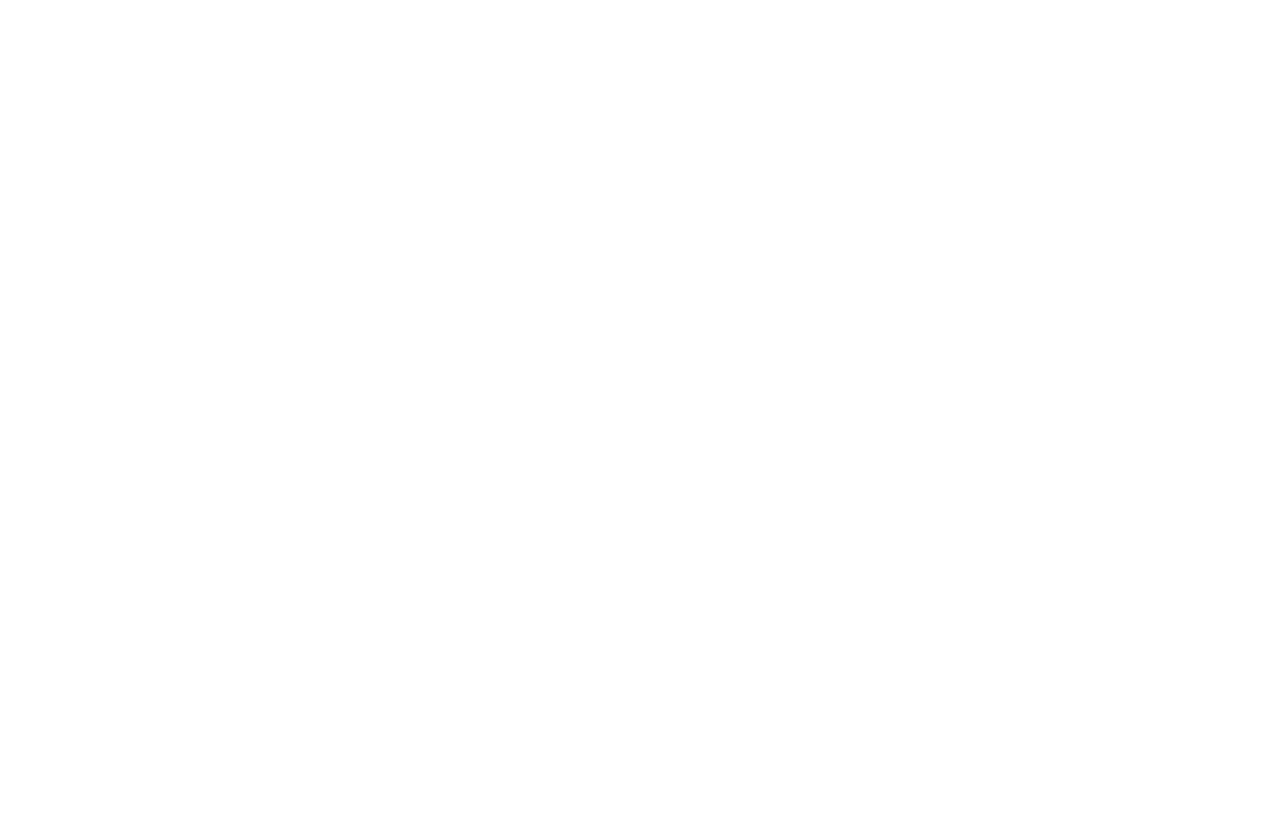
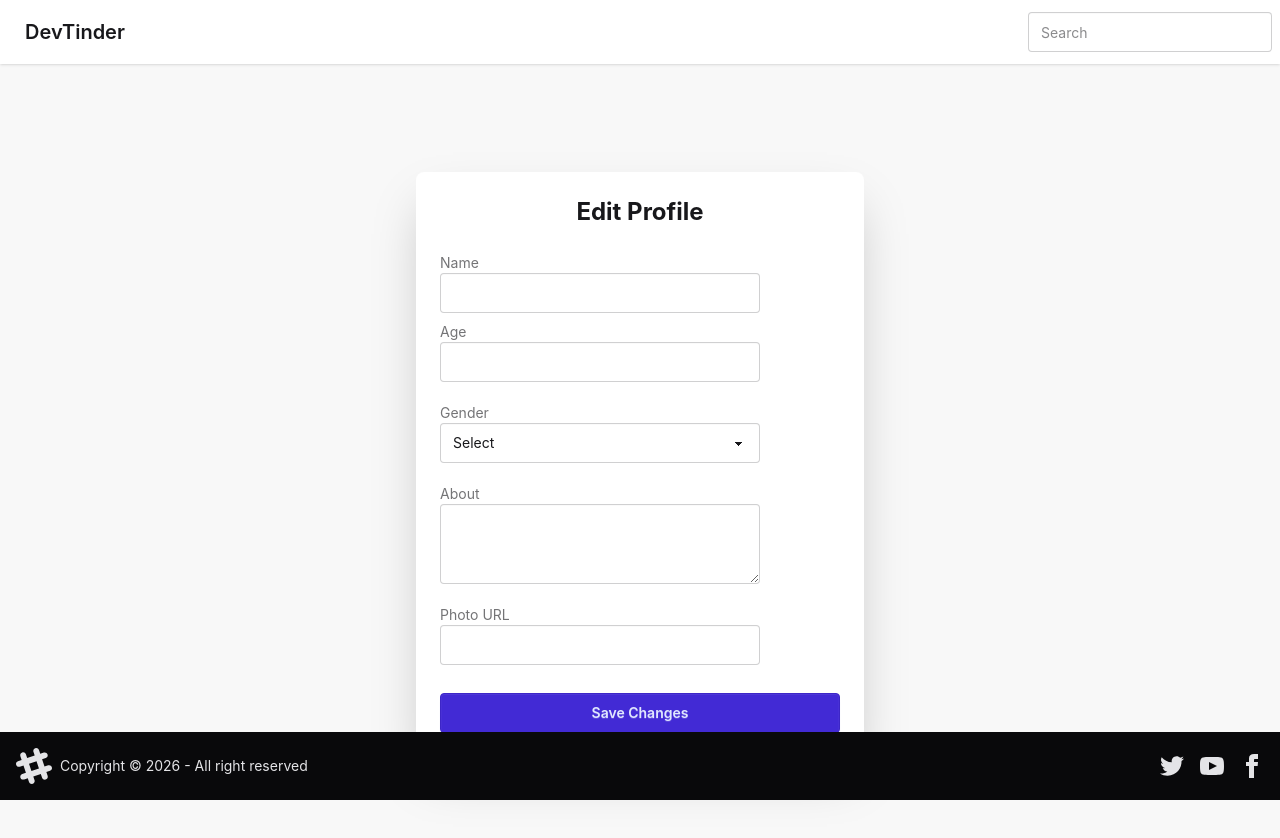
Before and after one commit to TanvirKaurBedi/DevTinder, a React app in the folder frontend/: page /profile in a window 1280 px wide. Before the commit this address had no page. Shown: the top 838 px of the page. Before the commit the page ends 800 px from the top, so only its background shows below. Built offline with nearby package versions, Linux system fonts and the light colour scheme; no server answers; the HTML template or start-up script is replaced by a standard one.

Commit message:
added User Card , Added EditProfile Funtionality

```diff
--- a/frontend/src/App.jsx
+++ b/frontend/src/App.jsx
@@ -4,6 +4,7 @@
 import { Provider } from "react-redux";
 import appStore from "./utils/appStore";
 import Feed from "./components/Feed.jsx";
+import Profile from "./components/Profile.jsx";
 function App() {
   return (
     <>
@@ -20,6 +21,7 @@
             >
               <Route path="/login" element={<Login />} />
               <Route path="/feed" element={<Feed />} />
+              <Route path="/profile" element={<Profile />} />
             </Route>
           </Routes>
         </BrowserRouter>
--- /dev/null
+++ b/frontend/src/components/EditProfile.jsx
@@ -0,0 +1,140 @@
+import { useState } from "react";
+import axios from "axios";
+import BASE_URL from "../utils/constants";
+import { useSelector, useDispatch } from "react-redux";
+import { addUser } from "../utils/userSlice";
+
+const EditProfile = () => {
+  const user_res = useSelector((store) => store.user);
+  const [name, setName] = useState(user_res?.name || "");
+  const [gender, setGender] = useState(user_res?.gender || "");
+  const [about, setAbout] = useState(user_res?.about || "");
+  const [photoUrl, setPhotoUrl] = useState(user_res?.photoUrl || "");
+  const [message, setMessage] = useState("");
+  const [error, setError] = useState("");
+  const [age, setAge] = useState(user_res?.age || "");
+  const dispatch = useDispatch();
+
+  const handleUpdate = async () => {
+    try {
+      const res = await axios.patch(
+        BASE_URL + "/profile/edit",
+        {
+          name,
+          gender,
+          about,
+          photoUrl,
+          age,
+        },
+        { withCredentials: true },
+      );
+      console.log("RES", res);
+      dispatch(addUser(res.data.data));
+      setMessage("Profile updated successfully");
+      setError("");
+    } catch (err) {
+      console.log("EKSSSS", err.response.data.message);
+      setMessage("");
+      setError(err.response?.data?.message || "Failed to update profile");
+      return res.status(500).json({
+        message: err.message || "Server error",
+      });
+    }
+  };
+
+  return (
+    <div className="min-h-screen flex items-center justify-center bg-base-200">
+      <div className="card w-full max-w-md shadow-2xl bg-base-100">
+        <div className="card-body">
+          <h2 className="text-2xl font-bold text-center mb-4">Edit Profile</h2>
+
+          {/* Name */}
+          <div className="form-control">
+            <label className="label w-[100px]">
+              <span className="label-text">Name</span>
+            </label>
+            <input
+              type="text"
+              value={name}
+              onChange={(e) => setName(e.target.value)}
+              className="input input-bordered"
+            />
+          </div>
+
+          <div className="form-control">
+            <label className="label w-[100px]">
+              <span className="label-text">Age</span>
+            </label>
+            <input
+              type="number"
+              value={age}
+              onChange={(e) => setAge(e.target.value)}
+              className="input input-bordered"
+            />
+          </div>
+
+          {/* Gender */}
+          <div className="form-control mt-3">
+            <label className="label w-[100px]">
+              <span className="label-text">Gender</span>
+            </label>
+            <select
+              className="select select-bordered"
+              value={gender}
+              onChange={(e) => setGender(e.target.value)}
+            >
+              <option value="">Select</option>
+              <option value="male">Male</option>
+              <option value="female">Female</option>
+              <option value="other">Other</option>
+            </select>
+          </div>
+
+          {/* About */}
+          <div className="form-control mt-3">
+            <label className="label w-[100px]">
+              <span className="label-text">About</span>
+            </label>
+            <textarea
+              value={about}
+              onChange={(e) => setAbout(e.target.value)}
+              className="textarea textarea-bordered"
+            />
+          </div>
+
+          {/* Photo URL */}
+          <div className="form-control mt-3">
+            <label className="label w-[100px]">
+              <span className="label-text">Photo URL</span>
+            </label>
+            <input
+              type="text"
+              value={photoUrl}
+              onChange={(e) => setPhotoUrl(e.target.value)}
+              className="input input-bordered"
+            />
+          </div>
+
+          {/* Success Message */}
+          {message && (
+            <p className="text-green-500 text-sm mt-3 text-center">{message}</p>
+          )}
+
+          {/* Error Message */}
+          {error && (
+            <p className="text-error text-sm mt-3 text-center">{error}</p>
+          )}
+
+          {/* Button */}
+          <div className="form-control mt-5">
+            <button className="btn btn-primary w-full" onClick={handleUpdate}>
+              Save Changes
+            </button>
+          </div>
+        </div>
+      </div>
+    </div>
+  );
+};
+
+export default EditProfile;
--- a/frontend/src/components/Feed.jsx
+++ b/frontend/src/components/Feed.jsx
@@ -1,7 +1,33 @@
+import { useEffect } from "react";
+import { useDispatch, useSelector } from "react-redux";
+import axios from "axios";
+import { setFeedPosts } from "../utils/feedSlice";
+import BASE_URL from "../utils/constants";
+import UserCard from "./UserCard";
+
 const Feed = () => {
+  const dispatch = useDispatch();
+  const posts = useSelector((store) => store.feed.posts);
+  const fetchFeed = async () => {
+    try {
+      const res = await axios.get(BASE_URL + "/feed", {
+        withCredentials: true,
+      });
+      dispatch(setFeedPosts(res.data.data));
+    } catch (err) {
+      console.error("Error fetching feed:", err);
+    }
+  };
+  useEffect(() => {
+    fetchFeed();
+  }, []);
   return (
     <>
-      <div>Feed</div>
+      {posts.map((post) => (
+        <div key={post.id} className="mb-4 flex justify-center">
+          <UserCard post={post} />
+        </div>
+      ))}
     </>
   );
 };
--- a/frontend/src/components/Navbar.jsx
+++ b/frontend/src/components/Navbar.jsx
@@ -23,10 +23,14 @@
     }
   };
 
+  const handleProfile = () => {
+    navigate("/profile");
+  };
+
   return (
     <div className="navbar bg-base-100 shadow-sm">
       <div className="flex-1">
-        <a className="btn btn-ghost text-xl">daisyUI</a>
+        <a className="btn btn-ghost text-xl">DevTinder</a>
       </div>
       <div className="flex gap-2">
         <input
@@ -50,9 +54,8 @@
               className="menu menu-sm dropdown-content bg-base-100 rounded-box z-1 mt-3 w-52 p-2 shadow"
             >
               <li>
-                <a className="justify-between">
+                <a className="justify-between" onClick={handleProfile}>
                   Profile
-                  <span className="badge">New</span>
                 </a>
               </li>
               <li>
--- /dev/null
+++ b/frontend/src/components/Profile.jsx
@@ -0,0 +1,10 @@
+import EditProfile from "./EditProfile";
+
+const Profile = () => {
+  return (
+    <>
+      <EditProfile />
+    </>
+  );
+};
+export default Profile;
--- /dev/null
+++ b/frontend/src/components/UserCard.jsx
@@ -0,0 +1,25 @@
+const UserCard = ({ post }) => {
+  return (
+    <div className="card bg-base-200 w-96 shadow-sm">
+      <figure>
+        <img src={post.photoUrl} alt={post.name} />
+      </figure>
+      <div className="card-body">
+        <h2 className="card-title">{post.name}</h2>
+        {post.age && post.gender && (
+          <div className="flex flex-col gap-2">
+            <p> {post.age}</p>
+            <p> {post.gender}</p>
+          </div>
+        )}
+        <p>{post.about}</p>
+        <div className="card-actions justify-end">
+          <button className="btn btn-primary">Accept</button>
+          <button className="btn btn-primary">Ignore</button>
+        </div>
+      </div>
+    </div>
+  );
+};
+
+export default UserCard;
--- a/frontend/src/utils/appStore.js
+++ b/frontend/src/utils/appStore.js
@@ -1,8 +1,10 @@
 import { configureStore } from "@reduxjs/toolkit";
 import userReducer from "./userSlice";
+import feedReducer from "./feedSlice";
 const appStore = configureStore({
   reducer: {
     user: userReducer,
+    feed: feedReducer,
   },
 });
 export default appStore;
--- /dev/null
+++ b/frontend/src/utils/feedSlice.js
@@ -0,0 +1,14 @@
+import { createSlice } from "@reduxjs/toolkit";
+const feedSlice = createSlice({
+  name: "feed",
+  initialState: {
+    posts: [],
+  },
+  reducers: {
+    setFeedPosts: (state, action) => {
+      state.posts = action.payload;
+    },
+  },
+});
+export const { setFeedPosts } = feedSlice.actions;
+export default feedSlice.reducer;
```
Also changed, not shown: 2 other files (tests, documents, lock files or other folders).
